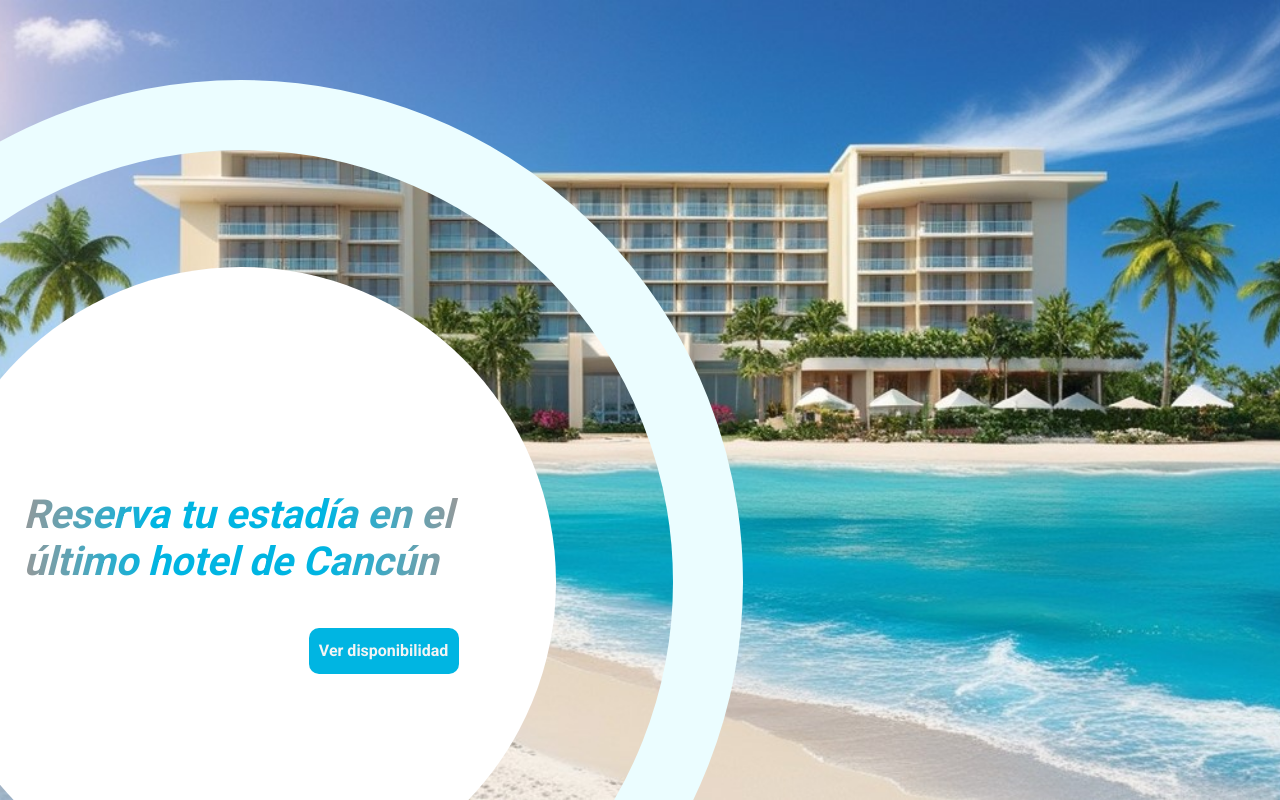
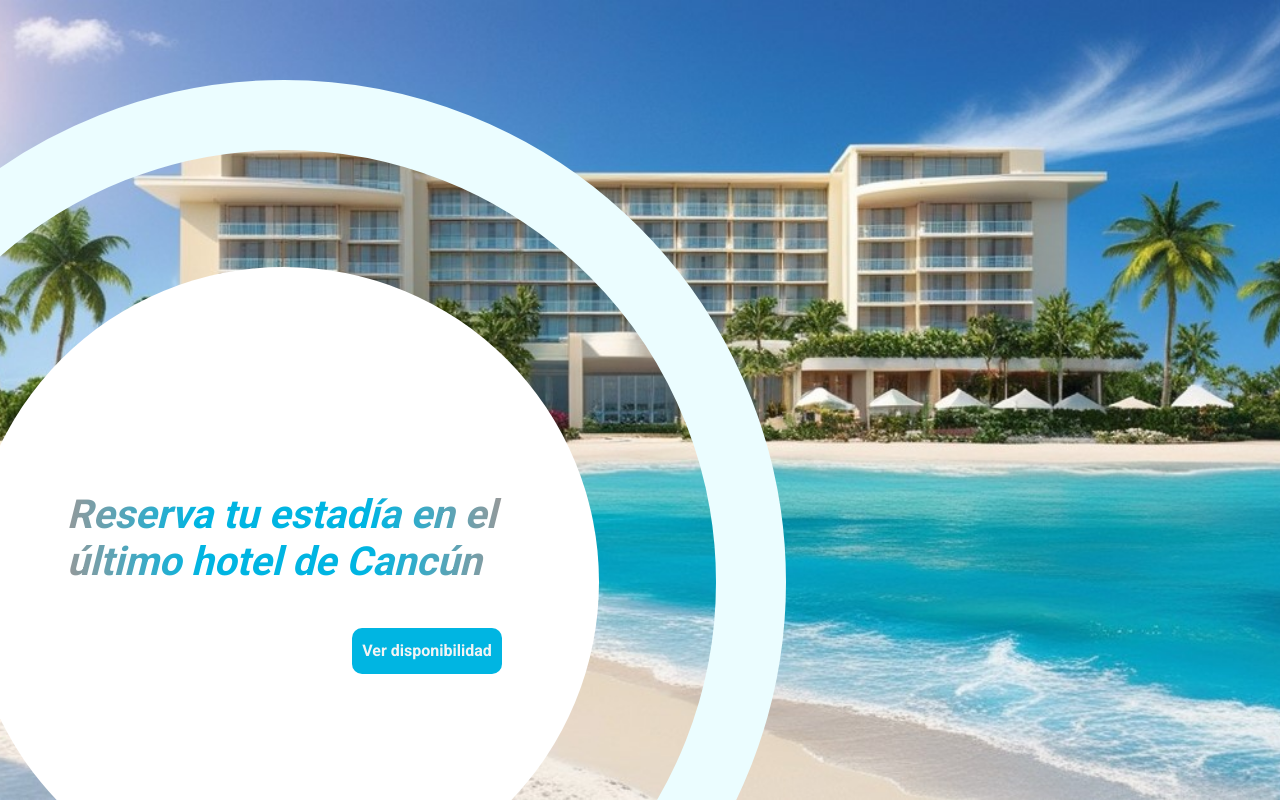
Before and after one commit to aristobulo99/challenge-santovecino-hotel-front, an Angular app: page /home in a window 1280 px wide. Before the commit this address led to /. Built offline with nearby package versions, Linux system fonts and the light colour scheme.

Commit message:
fix: maquetacion del frame 53 home

```diff
--- a/src/app/app.component.html
+++ b/src/app/app.component.html
@@ -1,12 +1 @@
-<div style="
-  width: 100%;
-  height: 100%;
-  display: flex;
-  gap: 20px;
-  overflow: hidden;
-  background-image: url('/assets/image/cancun.jpg');
-  background-size: cover;
-  background-position: center;
-  background-repeat: no-repeat;">
-  <app-circular-card></app-circular-card>
-</div>
+<router-outlet></router-outlet>
--- a/src/app/app.component.ts
+++ b/src/app/app.component.ts
@@ -5,7 +5,7 @@ import { CircularCardComponent } from './shared/components/atom/circular-card/ci
 @Component({
   selector: 'app-root',
   standalone: true,
-  imports: [RouterOutlet, CircularCardComponent],
+  imports: [RouterOutlet],
   templateUrl: './app.component.html',
   styleUrl: './app.component.scss'
 })
--- a/src/app/app.routes.ts
+++ b/src/app/app.routes.ts
@@ -1,3 +1,22 @@
-import { Routes } from '@angular/router';
+import { RouterModule, Routes } from '@angular/router';
+import { HomeComponent } from './pages/home/home.component';
+import { NgModel } from '@angular/forms';
+import { NgModule } from '@angular/core';
 
-export const routes: Routes = [];
+export const routes: Routes = [
+    {
+        path: 'home',
+        component: HomeComponent
+    },
+    {
+        path:'**',
+        redirectTo: '/home'
+    }
+];
+
+@NgModule(
+    {
+        imports: [RouterModule.forRoot(routes)],
+        exports: [RouterModule],
+    }
+) export class AppRoutingModule{}
--- /dev/null
+++ b/src/app/pages/home/home.component.html
@@ -0,0 +1,3 @@
+<div class="home-content">
+  <app-circular-card></app-circular-card>
+</div>
--- /dev/null
+++ b/src/app/pages/home/home.component.scss
@@ -0,0 +1,9 @@
+.home-content{
+    width: 100%;
+    height: 100%;
+    overflow: hidden;
+    background-image: url('/assets/image/cancun.jpg');
+    background-size: cover;
+    background-position: center;
+    background-repeat: no-repeat;
+}
--- a/src/app/shared/components/atom/circular-card/circular-card.component.scss
+++ b/src/app/shared/components/atom/circular-card/circular-card.component.scss
@@ -1,6 +1,6 @@
 .section-container{
     position: relative;
-    left: -26%;
+    left: -17%;
     top: 10%;
 }
 
--- a/src/index.html
+++ b/src/index.html
@@ -8,7 +8,7 @@
   <link rel="icon" type="image/x-icon" href="favicon.ico">
   <link href="https://fonts.googleapis.com/css2?family=Roboto:wght@400;500;700&display=swap" rel="stylesheet">
 </head>
-<body class="w-h-full">
+<body class="w-h-full" style="overflow: hidden;">
   <app-root></app-root>
 </body>
 </html>
```
Also changed, not shown: src/app/pages/home/home.component.ts (added, +13 -0 lines), 1 other file (tests, documents, lock files or other folders).
